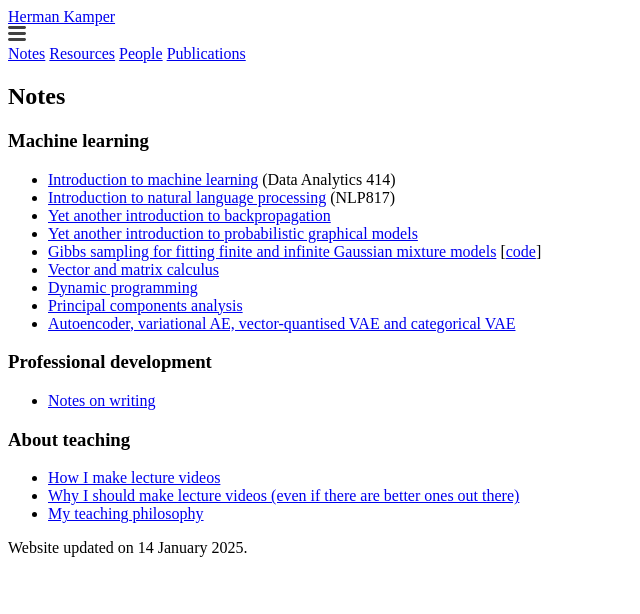
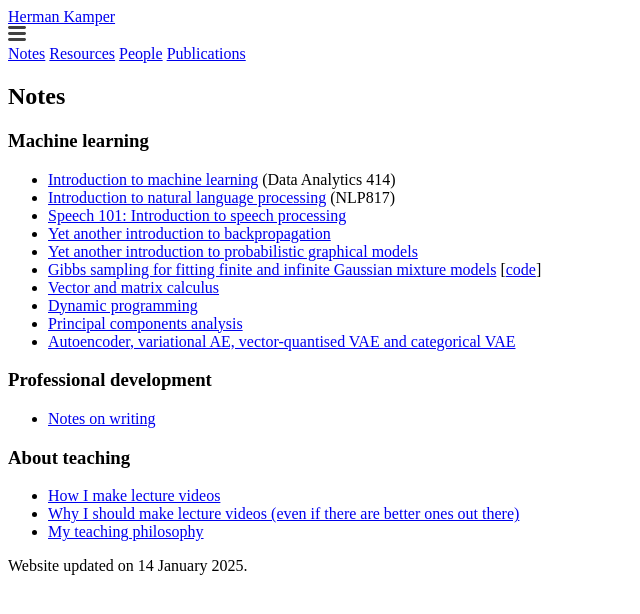
Before and after one commit to kamperh/kamperh.github.io, a Jekyll site: the page built from notes.md, in a window 1280 px wide. Shown: the top 614 px of the page, without its empty margins (0-640 px from the left). Built offline with Jekyll 4.4.1, drawn with Linux system fonts in a browser that asks for light colours; a style sheet for code colours, icons or effects is not loaded.

Commit message:
Update notes.md

```diff
--- a/notes.md
+++ b/notes.md
@@ -11,6 +11,7 @@ order: 1
 
 - [Introduction to machine learning](https://www.kamperh.com/data414/#lecture-notes) (Data Analytics 414)
 - [Introduction to natural language processing](https://www.kamperh.com/nlp817/) (NLP817)
+- [Speech 101: Introduction to speech processing](/notes/speech101.pdf)
 - [Yet another introduction to backpropagation](/notes/kamper_backprop22.pdf)
 - [Yet another introduction to probabilistic graphical models](/notes/kamper_pgm_notes23.pdf)
 - [Gibbs sampling for fitting finite and infinite Gaussian mixture models](/notes/kamper_bayesgmm15.pdf)
```
